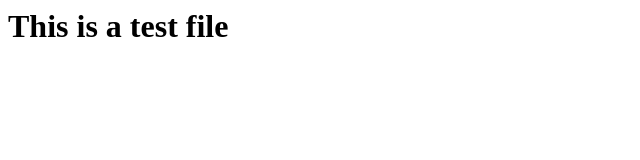
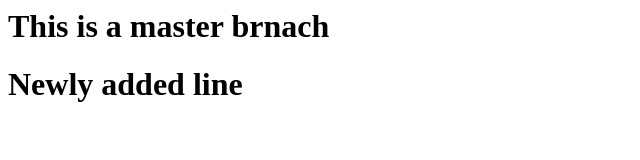
Before and after one commit to shovy/test, a plain HTML site: page index.html in a window 1280 px wide. Shown: the whole page, without its empty margins (0-640 px from the left). Drawn offline with Linux system fonts and the light colour scheme.

Commit message:
change index.html file

```diff
--- a/index.html
+++ b/index.html
@@ -1,5 +1,7 @@
 <html>
  <body>
-	<h1>This is a test file</h1>
+	<h1>This is a master brnach</h1>
+   <h1>Newly added line</h1>
+
  </body>
 </html>
```
